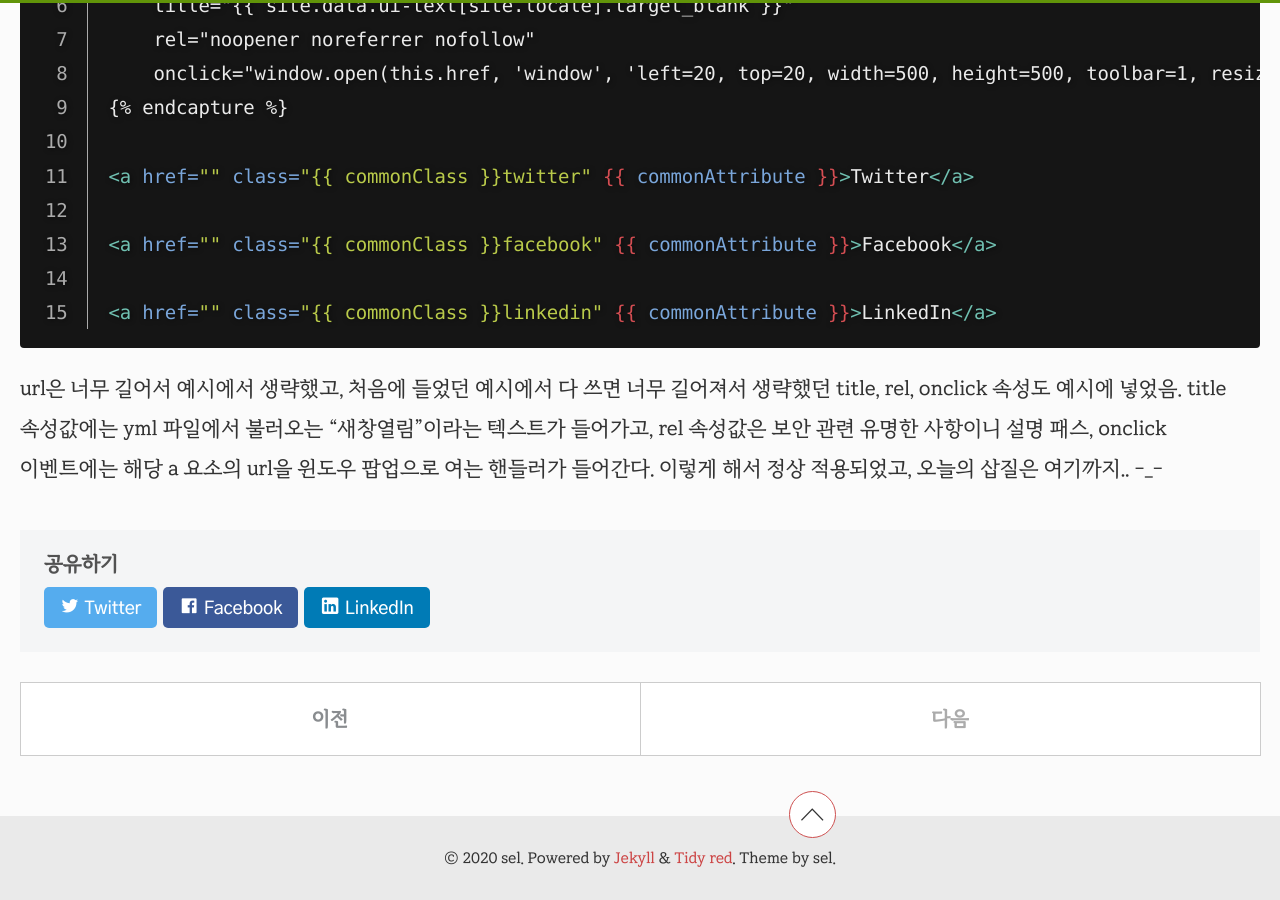
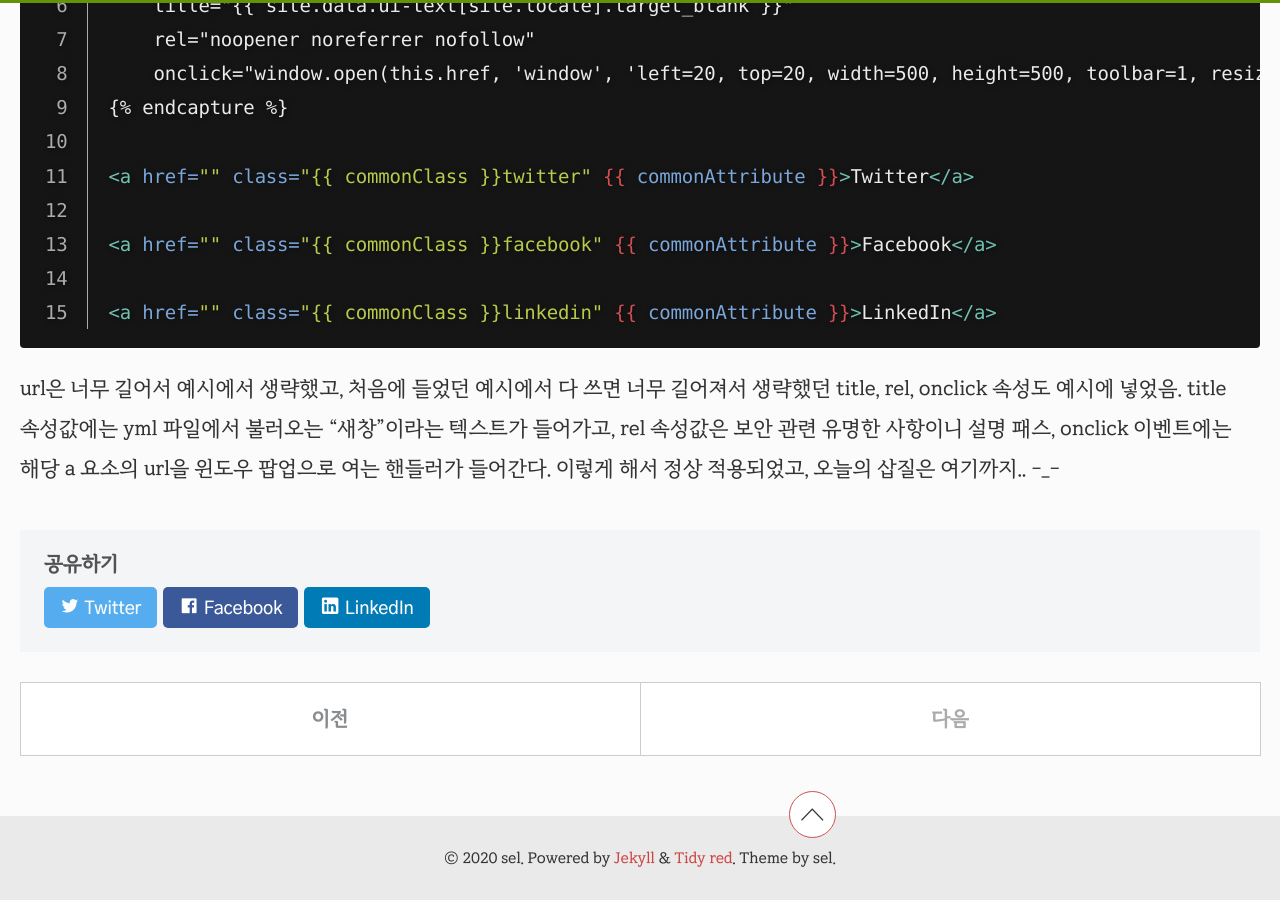
Before and after one commit to selosele/selosele.github.io, a Jekyll site: the page built from _posts/2021-01-10-how-to-use-liquid-in-yaml.md, in a window 1280 px wide and 900 px high, scrolled down 2984 px. Built offline with Jekyll 4.4.1, drawn with Linux system fonts in a browser that asks for light colours; comment, search, counter and statistics services are not loaded.

````diff
--- a/_data/ui-text.yml
+++ b/_data/ui-text.yml
@@ -64,7 +64,7 @@ ko: &DEFAULT_KO
   search_placeholder_text    : "검색어를 입력하세요."
   move_to_top                : "최상단으로 이동"
   move_to_archive_button     : "버튼으로 이동"
-  target_blank               : "새창이동"
+  target_blank               : "새창"
 ko-KR:
   <<: *DEFAULT_KO
 
@@ -130,6 +130,6 @@ en: &DEFAULT_EN
   search_placeholder_text    : "Enter your search term..."
   move_to_top                : "Back to top"
   move_to_archive_button     : "Back to the button"
-  target_blank               : "new page"
+  target_blank               : "New page"
 en-US:
   <<: *DEFAULT_EN
--- a/_posts/2021-01-10-how-to-use-liquid-in-yaml.md
+++ b/_posts/2021-01-10-how-to-use-liquid-in-yaml.md
@@ -101,4 +101,4 @@ Ruby로 쓰여 있어서 무슨 말인지 모르겠으나 yml 파일 내에서
 ```
 {% endraw %}
 
-url은 너무 길어서 예시에서 생략했고, 처음에 들었던 예시에서 다 쓰면 너무 길어져서 생략했던 title, rel, onclick 속성도 예시에 넣었음. title 속성값에는 yml 파일에서 불러오는 "새창열림"이라는 텍스트가 들어가고, rel 속성값은 보안 관련 유명한 사항이니 설명 패스, onclick 이벤트에는 해당 a 요소의 url을 윈도우 팝업으로 여는 핸들러가 들어간다. 이렇게 해서 정상 적용되었고, 오늘의 삽질은 여기까지.. -_-
+url은 너무 길어서 예시에서 생략했고, 처음에 들었던 예시에서 다 쓰면 너무 길어져서 생략했던 title, rel, onclick 속성도 예시에 넣었음. title 속성값에는 yml 파일에서 불러오는 "새창"이라는 텍스트가 들어가고, rel 속성값은 보안 관련 유명한 사항이니 설명 패스, onclick 이벤트에는 해당 a 요소의 url을 윈도우 팝업으로 여는 핸들러가 들어간다. 이렇게 해서 정상 적용되었고, 오늘의 삽질은 여기까지.. -_-
````
